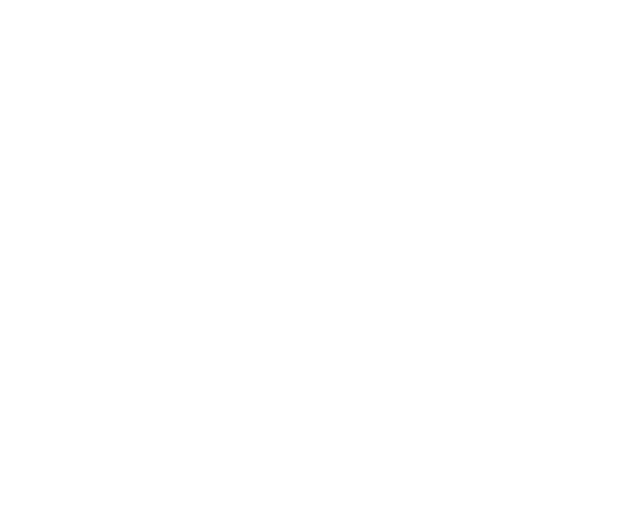
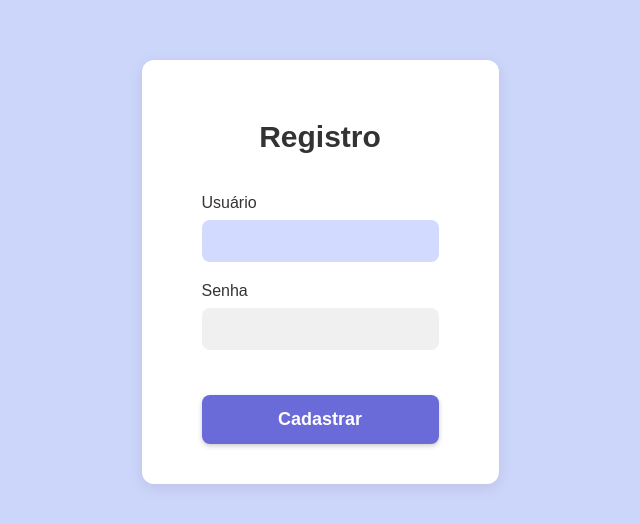
Before and after one commit to brunomozer05/gerencia-stock, a React (Create React App) app in the folder front-end/: page /registro in a window 1280 px wide. Before the commit this address had no page. Shown: the part 128-652 px from the top of the page, without its empty margins (320-960 px from the left). Built offline with nearby package versions, Linux system fonts and the light colour scheme.

Commit message:
Melhora design UI e implementação da pagina de registro

```diff
--- a/front-end/src/App.jsx
+++ b/front-end/src/App.jsx
@@ -6,6 +6,7 @@
 import Main from "./pages/Main.jsx";
 import Dashboard from "./pages/Dashboard.jsx";
 import Disponibilidade from "./pages/Disponibilidade.jsx";
+import Registro from "./pages/Registro.jsx";
 
 const App = () => {
   return (
@@ -19,6 +20,7 @@
           <Route path="produtos" element={<Produtos />} />
           <Route path="cadastro" element={<Cadastro />} />
         </Route>
+        <Route path="registro" element={<Registro/>} />
       </Routes>
     </BrowserRouter>
   );
--- a/front-end/src/components/MainStyle.jsx
+++ b/front-end/src/components/MainStyle.jsx
@@ -1,82 +1,144 @@
-import styled from "styled-components";
+import styled, { createGlobalStyle } from "styled-components";
+
+export const GlobalStyle = createGlobalStyle`
+    body {
+        margin: 0;
+        padding: 0;
+        box-sizing: border-box;
+        font-family: 'Poppins', sans-serif;
+        color: #333;
+    }
+    h1, h2, h3, h4, h5, h6, p {
+        margin: 0;
+    }
+`;
 
 export const Navbar = styled.div`
   width: 100%;
-  height: 75px;
-  box-shadow: 1px -3px 10px #000000;
+  height: 80px;
+  background-color: white;
+  box-shadow: 0 2px 10px rgba(0, 0, 0, 0.1);
   display: flex;
   justify-content: space-between;
   align-items: center;
-  flex-direction: row;
+  padding: 0 40px;
+  box-sizing: border-box;
+  position: sticky;
+  top: 0;
+  z-index: 1000;
 `;
 
 export const Title = styled.div`
   display: flex;
   align-items: center;
+  gap: 8px;
 `;
 
 export const Logo = styled.img`
-  width: 35px;
-  height: 45px;
+  width: 50px;
+  height: 50px;
 `;
 
-export const Logo1 = styled.img`
-  margin-top: 2rem;
-  width: 75px;
-  height: 75px;
-`
-
 export const TitleText = styled.h1`
-  font-size: 2rem;
+  font-size: 1.8rem;
   font-weight: 700;
-  margin-left: 10px;
 `;
-
-export const BottomTitleText = styled.h4`
-color: white;
-`
-export const BottomText = styled.p`
-color: white;
-font-weight: 400;
-`
 
 export const Controller = styled.div`
   display: flex;
-  margin-right: 5rem;
+  align-items: center;
 `;
 
 export const RegisterLink = styled.a`
   display: flex;
   justify-content: center;
   align-items: center;
-  width: 6rem;
-  height: 2rem;
-  background-color: #f3f3f3;
-  border-radius: 15px;
-  box-shadow: 2px 2px 5px rgba(0, 0, 0, 0.473);
-  font-weight: 500;
-  font-size: medium;
+  min-width: 120px;
+  height: 40px;
+  background-color: #4d5fa9;
+  color: white !important;
+  border-radius: 8px;
+  font-weight: 600;
+  font-size: 1rem;
+  text-decoration: none;
+  transition: background-color 0.3s ease;
+  box-shadow: 0 4px 6px rgba(77, 95, 169, 0.3);
+
+  &:hover {
+    background-color: #3a4b90;
+  }
 `;
+
 
 export const Content1 = styled.div`
   display: flex;
+  min-height: calc(100vh - 80px);
+  width: 100%;
 `;
 
 export const Left1 = styled.div`
   display: flex;
   flex-direction: column;
-  align-items: center;
-  width: 30%;
+  justify-content: center;
+  padding: 0 40px;
+  width: 40%;
+  box-sizing: border-box;
+`;
+
+export const HeroTitle = styled.h2`
+  font-size: 3rem;
+  font-weight: 700;
+  margin-bottom: 25px;
+  line-height: 1.2;
+`;
+
+export const Controller2 = styled.div`
+  display: flex;
+  gap: 15px;
+  margin-top: 30px;
+`;
+
+const BaseButton = styled.button`
+  cursor: pointer;
+  min-width: 140px;
+  height: 45px;
+  border-radius: 8px;
+  border: none;
+  font-size: 1.1rem;
+  font-weight: 600;
+  transition: all 0.3s ease;
+`;
+
+export const DuvidaButton = styled(BaseButton)`
+  background-color: transparent;
+  border: 2px solid #4d5fa9;
+  color: #4d5fa9;
+
+  &:hover {
+    background-color: #4d5fa9;
+    color: white;
+  }
+`;
+
+export const SaibaButton = styled(BaseButton)`
+  background-color: #4d5fa9;
+  color: white;
+  box-shadow: 0 4px 8px rgba(77, 95, 169, 0.4);
+
+  &:hover {
+    background-color: #3a4b90;
+    box-shadow: 0 6px 10px rgba(77, 95, 169, 0.5);
+  }
 `;
 
 export const Right1 = styled.div`
   display: flex;
   align-items: center;
   justify-content: center;
-  width: 70%;
-  height: 92vh;
+  width: 60%;
   background-color: #ccd5fa;
-  box-shadow: 0px 0px 0px 0px #000000;
+  padding: 40px;
+  box-sizing: border-box;
 `;
 
 export const Box = styled.div`
@@ -84,146 +146,212 @@
   display: flex;
   align-items: center;
   flex-direction: column;
-  width: 60%;
-  height: 75%;
-  border-radius: 15px;
+  padding: 40px 30px;
+  width: 100%;
+  max-width: 350px;
+  border-radius: 12px;
+  box-shadow: 0 10px 30px rgba(0, 0, 0, 0.1);
+`;
+
+export const LoginTitle = styled.h1`
+  font-size: 2rem;
+  margin-bottom: 30px;
+  font-weight: 600;
 `;
 
 export const Inputs = styled.div`
   display: flex;
   flex-direction: column;
-  margin-top: 6rem;
-  margin-bottom: 7rem;
+  gap: 15px;
+  width: 100%;
+  margin-bottom: 30px;
+  font-size: 1rem;
+  font-weight: 500;
 `;
 
-export const Controller2 = styled.div`
-  width: 70%;
-  justify-content: space-evenly;
-  display: flex;
+const BaseInput = styled.input`
+  padding: 10px 15px;
+  border-radius: 8px;
+  border: 1px solid #ccc;
+  height: 45px;
+  box-sizing: border-box;
+  margin-top: 5px;
+  font-size: 1rem;
+  transition: border-color 0.3s ease;
+
+  &:focus {
+    outline: none;
+    border-color: #4d5fa9;
+  }
 `;
 
-export const DuvidaButton = styled.button`
-  cursor: pointer;
-  width: 8rem;
-  height: 3rem;
-  border-radius: 15px;
-  border: none;
-  background-color: #ccd5fa;
-  color: white;
-  font-size: larger;
-  font-weight: 500;
-  box-shadow: 2px 2px 5px rgba(0, 0, 0, 0.473);
+export const BlueInput = styled(BaseInput)`
+  background-color: #e6eaff;
+  border-color: #c9d2f7;
 `;
 
-export const SaibaButton = styled.button`
-  cursor: pointer;
-  width: 8rem;
-  height: 3rem;
-  border-radius: 15px;
-  border: none;
-  background-color: #4d5fa9;
-  color: white;
-  font-size: larger;
-  font-weight: 500;
-  box-shadow: 2px 2px 5px rgba(0, 0, 0, 0.473);
+export const WhiteInput = styled(BaseInput)`
+  background-color: white;
 `;
 
+export const ForgotPassword = styled.p`
+  cursor: pointer;
+  color: #4d5fa9;
+  font-weight: 500;
+  font-size: 0.95rem;
+  margin-top: 15px;
+
+  &:hover {
+    text-decoration: underline;
+  }
+`;
+
+
 export const Content2 = styled.div`
-  margin-top: 10rem;
   display: flex;
   justify-content: space-evenly;
+  align-items: center;
+  padding: 100px 40px;
+  gap: 50px;
 `;
 
 export const Left2 = styled.div`
-  font-size: xx-large;
+  max-width: 450px;
+  font-size: 2.2rem;
   font-weight: 700;
-  display: flex;
-  align-items: center;
+  line-height: 1.3;
 `;
 
 export const Right2 = styled.div`
   display: flex;
   align-items: center;
+  justify-content: center;
 `;
 
 export const Box1 = styled.div`
   background-color: #ccd5fa;
-  width: 50rem;
-  height: 50rem;
-  border-radius: 15px;
+  width: 400px;
+  height: 400px;
+  border-radius: 20px;
+  display: flex;
+  justify-content: center;
+  align-items: center;
+  padding: 20px;
+  box-sizing: border-box;
+
+  & img {
+    max-width: 100%;
+    max-height: 100%;
+  }
 `;
 
+
 export const Content3 = styled.div`
-  font-size: xx-large;
+  padding: 80px 40px;
+  background-color: #f8f9fa;
+  text-align: center;
+`;
+
+export const Content3Title = styled.h3`
+  font-size: 2.2rem;
   font-weight: 700;
-  text-align: center;
-  margin-top: 10rem;
-  display: flex;
-  flex-direction: column;
+  margin-bottom: 50px;
 `;
 
 export const Square = styled.div`
   display: flex;
-  justify-content: space-around;
+  justify-content: center;
+  gap: 30px;
+  flex-wrap: wrap;
 `;
 
-export const Left3 = styled.div`
-  width: 20rem;
-  height: 20rem;
-  background-color: #ccd5fa;
-  border-radius: 15px;
+export const FeatureBox = styled.div`
+  width: 280px;
+  min-height: 250px;
+  background-color: white;
+  border-radius: 12px;
+  padding: 20px;
+  box-shadow: 0 5px 15px rgba(0, 0, 0, 0.08);
+  display: flex;
+  flex-direction: column;
+  align-items: center;
+  text-align: center;
+  transition: transform 0.3s ease;
+
+  &:hover {
+    transform: translateY(-5px);
+    box-shadow: 0 8px 20px rgba(0, 0, 0, 0.1);
+  }
 `;
 
-export const Mid3 = styled.div`
-  width: 20rem;
-  height: 20rem;
-  background-color: #ccd5fa;
-  border-radius: 15px;
+export const Logo1 = styled.img`
+  width: 70px;
+  height: 70px;
+  margin-top: 1rem;
+  margin-bottom: 15px;
 `;
 
-export const Right3 = styled.div`
-  width: 20rem;
-  height: 20rem;
-  background-color: #ccd5fa;
-  border-radius: 15px;
+export const FeatureText = styled.h5`
+  font-size: 1.2rem;
+  font-weight: 600;
+  color: #4d5fa9;
+  margin-top: 10px;
+`;
+
+
+export const Bottom = styled.div`
+  padding: 40px 40px;
+  background-color: #4d5fa9;
+  display: flex;
+  justify-content: space-evenly;
+  gap: 30px;
+  flex-wrap: wrap;
 `;
 
 export const Info = styled.div`
-  width: 25rem;
-  height: 120%;
-  display:grid;
-  justify-content:center;
-
-
-`
-
-export const BlueInput = styled.input`
-  background-color: #4d5fa9;
-  border-radius: 15px;
-  border-style: none;
-  width: 15rem;
-  height: 2rem;
-  box-shadow: 2px 2px 5px rgba(0, 0, 0, 0.473);
+  display: flex;
+  flex-direction: column;
+  align-items: flex-start;
+  min-width: 150px;
+  gap: 8px;
 `;
 
-export const WhiteInput = styled.input`
-  background-color: #f6f6f6;
-  border-radius: 15px;
-  border-style: none;
-  width: 15rem;
-  height: 2rem;
-  box-shadow: 2px 2px 5px rgba(0, 0, 0, 0.473);
+export const BottomTitleText = styled.h4`
+  color: white;
+  font-size: 1.2rem;
+  font-weight: 600;
+  margin-bottom: 10px;
 `;
 
-export const Bottom = styled.div`
-  margin-top: 10rem;
-  padding: 5rem;
-  font-weight: 600;
-  font-size: large;
-  text-align: center;
-  height: 10rem;
-  background-color: #4d5fa9;
+export const BottomText = styled.p`
+  color: #c9d2f7;
+  font-weight: 400;
+  font-size: 0.95rem;
+  cursor: pointer;
+
+  &:hover {
+    color: white;
+  }
+`;
+
+export const SocialLinks = styled.div`
   display: flex;
-  align-items:center;
-  justify-content:space-evenly;
+  gap: 15px;
+
+  & a {
+    display: flex;
+    align-items: center;
+    justify-content: center;
+  }
+
+  & ${Logo} {
+    width: 24px;
+    height: 24px;
+    filter: invert(100%);
+    transition: transform 0.3s ease;
+
+    &:hover {
+      transform: scale(1.1);
+    }
+  }
 `;
--- /dev/null
+++ b/front-end/src/components/RegistroStyle.jsx
@@ -0,0 +1,104 @@
+import styled, { createGlobalStyle } from 'styled-components';
+
+export const GlobalStyle = createGlobalStyle`
+  body {
+    margin: 0;
+    padding: 0;
+    background-color: #ccd5fa;
+    display: flex;
+    justify-content: center;
+    align-items: center;
+    min-height: 100vh;
+    font-family: Arial, sans-serif;
+  }
+`;
+
+export const Container = styled.div`
+  background-color: white;
+  padding: 40px 60px; /* Ajustado para a proporção da imagem */
+  border-radius: 12px;
+  box-shadow: 0 4px 15px rgba(0, 0, 0, 0.08);
+  width: 100%;
+  max-width: 450px; /* Largura ajustada para ser mais fiel à imagem */
+  display: flex;
+  flex-direction: column;
+  align-items: center;
+  box-sizing: border-box;
+`;
+
+export const Title = styled.h1`
+  font-size: 30px; /* Ajustado para o tamanho na imagem */
+  font-weight: bold;
+  color: #333; /* Cor mais escura para o título */
+  margin-bottom: 40px; /* Espaçamento abaixo do título */
+  text-align: center;
+`;
+
+export const FormGroup = styled.div`
+  display: flex;
+  flex-direction: column;
+  align-items: flex-start; /* Alinha o label à esquerda */
+  margin-bottom: 20px; /* Espaçamento entre os grupos de input */
+  width: 100%; /* Ocupa a largura total dentro do container */
+`;
+
+export const Label = styled.label`
+  font-size: 16px; /* Tamanho do texto do label */
+  color: #333; /* Cor escura para o label */
+  font-weight: normal; /* Menos negrito que na tentativa anterior, mais fiel à imagem */
+  margin-bottom: 8px; /* Espaço entre o label e o input */
+`;
+
+export const Input = styled.input`
+  padding: 12px 15px;
+  border: none; /* A imagem parece não ter bordas visíveis */
+  border-radius: 8px;
+  font-size: 16px;
+  width: 100%;
+  box-sizing: border-box;
+
+  /* Cores de fundo dos inputs, baseadas na imagem */
+  background-color: ${props => (props.isPassword ? '#f0f0f0' : '#d2daff')};
+
+  &:focus {
+    outline: none; /* Remove o outline padrão */
+    /* Poderíamos adicionar um outline sutil se quisermos uma indicação de foco, mas para ser EXATO, removemos */
+    /* border: 1px solid #a0a0ff; */
+    /* background-color: white; */ /* Manter a cor de fundo original no foco para fidelidade */
+  }
+`;
+
+export const Button = styled.button`
+  padding: 14px 20px; /* Mais preenchimento para o botão */
+  margin-top: 25px; /* Espaço acima do botão */
+  background-color: #6a6ad9; /* Cor roxa exata do botão na imagem */
+  color: white;
+  border: none;
+  border-radius: 8px;
+  font-size: 18px;
+  font-weight: bold;
+  cursor: pointer;
+  width: 100%; /* Ocupa a largura total */
+  box-shadow: 0 2px 5px rgba(0, 0, 0, 0.2); /* Sombra sutil no botão */
+  transition: background-color 0.2s ease; /* Transição para hover */
+
+  &:hover {
+    background-color: #5b5bbd; /* Um pouco mais escuro no hover */
+  }
+
+  &:active {
+    transform: translateY(1px); /* Pequeno efeito de clique */
+  }
+`;
+
+export const ForgotLink = styled.a`
+  font-size: 15px; /* Tamanho do texto do link */
+  color: #5555dd; /* Cor exata do link na imagem */
+  text-decoration: none;
+  margin-top: 30px; /* Espaço acima do link */
+  text-align: center;
+
+  &:hover {
+    text-decoration: underline;
+  }
+`;
--- a/front-end/src/pages/Main.jsx
+++ b/front-end/src/pages/Main.jsx
@@ -1,17 +1,17 @@
-import React from "react";
 import {
+    GlobalStyle,
     Navbar,
     Title,
     Logo,
-  Info,
-  Logo1,
     TitleText,
     Controller,
     RegisterLink,
     Content1,
     Left1,
+    HeroTitle,
     Right1,
     Box,
+    LoginTitle,
     Inputs,
     Controller2,
     DuvidaButton,
@@ -21,70 +21,76 @@
     Right2,
     Box1,
     Content3,
+    Content3Title,
     Square,
-  Left3,
-  Mid3,
-  Right3,
+    FeatureBox,
+    Logo1,
+    FeatureText,
     BlueInput,
     WhiteInput,
     Bottom,
+    Info,
     BottomTitleText,
     BottomText,
+    ForgotPassword,
+    SocialLinks
 } from "../components/MainStyle";
 
 const Main = () => {
     return (
         <>
+            <GlobalStyle />
             <Navbar>
                 <Title>
                     <Logo
                         src="https://github.com/brunomozer05/gerencia-stock/blob/main/front-end/public/icon.png?raw=true"
-            alt=""
+                        alt="Logo Gerencia Stock"
                     />
                     <TitleText>
                         Gerencia<span style={{ color: "#4d5fa9" }}>Stock</span>
                     </TitleText>
                 </Title>
                 <Controller>
-          <RegisterLink
-            style={{ color: "Black", textDecoration: "none" }}
-            href="/dashboard"
-            className="register"
-          >
+                    <RegisterLink href="/registro">
                         Registrar
                     </RegisterLink>
                 </Controller>
             </Navbar>
+
             <Content1>
                 <Left1>
-          <p style={{ fontWeight: 700, fontSize: "2.6rem", marginTop: "8rem" }}>
+                    <HeroTitle>
                         Elevando sua Eficiência, <br />
                         <span style={{ color: "#4d5fa9" }}>Maximizando</span> seus <br />
                         Resultados!
-          </p>
+                    </HeroTitle>
                     <Controller2>
-            <DuvidaButton className="duvida">Dúvidas</DuvidaButton>
-            <SaibaButton className="saiba">Saiba Mais</SaibaButton>
+                        <DuvidaButton>Dúvidas</DuvidaButton>
+                        <SaibaButton>Saiba Mais</SaibaButton>
                     </Controller2>
                 </Left1>
                 <Right1>
                     <Box>
-            <h1>Login</h1>
+                        <LoginTitle>Login</LoginTitle>
                         <Inputs>
-              Usuário
-              <BlueInput type="text" className="blue" />
-              Senha
-              <WhiteInput type="password" className="white" />
+                            <label htmlFor="user-input">Usuário</label>
+                            <BlueInput id="user-input" type="text" />
+
+                            <label htmlFor="pass-input">Senha</label>
+                            <WhiteInput id="pass-input" type="password" />
                         </Inputs>
-            <a href="/dashboard">
-              <SaibaButton type="submit">Entrar</SaibaButton>
+
+                        <a href="/dashboard" style={{ textDecoration: 'none', width: '100%', maxWidth: '200px' }}>
+                            <SaibaButton style={{ width: '100%', marginTop: 0 }} type="submit">Entrar</SaibaButton>
                         </a>
-            <p style={{ cursor: "pointer", color: "#4d5fa9", fontWeight: 500 }}>
+
+                        <ForgotPassword>
                             Esqueceu o seu usuário ou senha?
-            </p>
+                        </ForgotPassword>
                     </Box>
                 </Right1>
             </Content1>
+
             <Content2>
                 <Left2>
                     <p>
@@ -97,28 +103,30 @@
                     <Box1>
                         <img
                             src="https://raw.githubusercontent.com/brunomozer05/gerencia-stock/f52f3b020c5039021257e72186a693ca483ba217/front-end/public/img1.svg"
-              alt=""
+                            alt="Controle de Estoque"
                         />
                     </Box1>
                 </Right2>
             </Content2>
+
             <Content3>
-        <p>Recursos que impulsionam o seu negócio</p>
+                <Content3Title>Recursos que impulsionam o seu negócio</Content3Title>
                 <Square>
-          <Left3>
-            <Logo1 src="https://raw.githubusercontent.com/brunomozer05/gerencia-stock/refs/heads/main/front-end/public/armazem.png"></Logo1>
-            <h5>Gestão Inteligente de estoque</h5>
-          </Left3>
-          <Mid3>
-            <Logo1 src="https://raw.githubusercontent.com/brunomozer05/gerencia-stock/refs/heads/main/front-end/public/negociacao.png"></Logo1>
-            <h5>Relátorios e Análises</h5>
-          </Mid3>
-          <Right3>
-            <Logo1 src="https://raw.githubusercontent.com/brunomozer05/gerencia-stock/refs/heads/main/front-end/public/rede-de-conexao.png"></Logo1>
-            <h5>Acesso de Qualquer Lugar</h5>
-          </Right3>
+                    <FeatureBox>
+                        <Logo1 src="https://raw.githubusercontent.com/brunomozer05/gerencia-stock/refs/heads/main/front-end/public/armazem.png" alt="Ícone Armazém"></Logo1>
+                        <FeatureText>Gestão Inteligente de estoque</FeatureText>
+                    </FeatureBox>
+                    <FeatureBox>
+                        <Logo1 src="https://raw.githubusercontent.com/brunomozer05/gerencia-stock/refs/heads/main/front-end/public/negociacao.png" alt="Ícone Negociação"></Logo1>
+                        <FeatureText>Relatórios e Análises</FeatureText>
+                    </FeatureBox>
+                    <FeatureBox>
+                        <Logo1 src="https://raw.githubusercontent.com/brunomozer05/gerencia-stock/refs/heads/main/front-end/public/rede-de-conexao.png" alt="Ícone Rede de Conexão"></Logo1>
+                        <FeatureText>Acesso de Qualquer Lugar</FeatureText>
+                    </FeatureBox>
                 </Square>
             </Content3>
+
             <Bottom>
                 <Info>
                     <BottomTitleText>Gerencia Stock</BottomTitleText>
@@ -129,11 +137,18 @@
                     <BottomText>FAQ</BottomText>
                 </Info>
                 <Info>
-          <a href="https://github.com/brunomozer05/gerencia-stock">
-            <Logo src="https://raw.githubusercontent.com/brunomozer05/gerencia-stock/87736196ced3361ec2ae14509a9334c8519c9b8a/front-end/public/github.svg"></Logo>
+                    <BottomTitleText>Redes Sociais</BottomTitleText>
+                    <SocialLinks>
+                        <a href="https://github.com/brunomozer05/gerencia-stock" target="_blank" rel="noopener noreferrer">
+                            <Logo src="https://raw.githubusercontent.com/brunomozer05/gerencia-stock/87736196ced3361ec2ae14509a9334c8519c9b8a/front-end/public/github.svg" alt="Github"></Logo>
                         </a>
-          <Logo src="https://raw.githubusercontent.com/brunomozer05/gerencia-stock/87736196ced3361ec2ae14509a9334c8519c9b8a/front-end/public/facebook.svg"></Logo>
-          <Logo src="https://raw.githubusercontent.com/brunomozer05/gerencia-stock/87736196ced3361ec2ae14509a9334c8519c9b8a/front-end/public/x.svg"></Logo>
+                        <a href="#" target="_blank" rel="noopener noreferrer">
+                            <Logo src="https://raw.githubusercontent.com/brunomozer05/gerencia-stock/87736196ced3361ec2ae14509a9334c8519c9b8a/front-end/public/facebook.svg" alt="Facebook"></Logo>
+                        </a>
+                        <a href="#" target="_blank" rel="noopener noreferrer">
+                            <Logo src="https://raw.githubusercontent.com/brunomozer05/gerencia-stock/87736196ced3361ec2ae14509a9334c8519c9b8a/front-end/public/x.svg" alt="Twitter/X"></Logo>
+                        </a>
+                    </SocialLinks>
                 </Info>
             </Bottom>
         </>
--- a/front-end/src/pages/Produtos.jsx
+++ b/front-end/src/pages/Produtos.jsx
@@ -1,4 +1,3 @@
-import React from "react";
 import { Breadcrumb } from "antd";
 import Tabela from "../components/Tabela";
 
--- /dev/null
+++ b/front-end/src/pages/Registro.jsx
@@ -0,0 +1,48 @@
+import {
+  GlobalStyle,
+  Container,
+  Title,
+  FormGroup,
+  Label,
+  Input,
+  Button,
+} from "../components/RegistroStyle";
+
+const Registro = () => {
+  const handleSubmit = (e) => {
+    e.preventDefault();
+    alert("Submetendo registro (fiel à imagem)!");
+  };
+
+  return (
+    <>
+      <GlobalStyle />
+      <Container>
+        <Title>Registro</Title>
+        <form
+          onSubmit={handleSubmit}
+          style={{
+            width: "100%",
+            display: "flex",
+            flexDirection: "column",
+            alignItems: "center",
+          }}
+        >
+          <FormGroup>
+            <Label htmlFor="usuario">Usuário</Label>
+            <Input id="usuario" type="text" required />
+          </FormGroup>
+
+          <FormGroup>
+            <Label htmlFor="senha">Senha</Label>
+            <Input id="senha" type="password" required isPassword />
+          </FormGroup>
+
+          <Button type="submit">Cadastrar</Button>
+        </form>
+      </Container>
+    </>
+  );
+};
+
+export default Registro;
```
Lines whose indentation alone changed are shown as unchanged.
